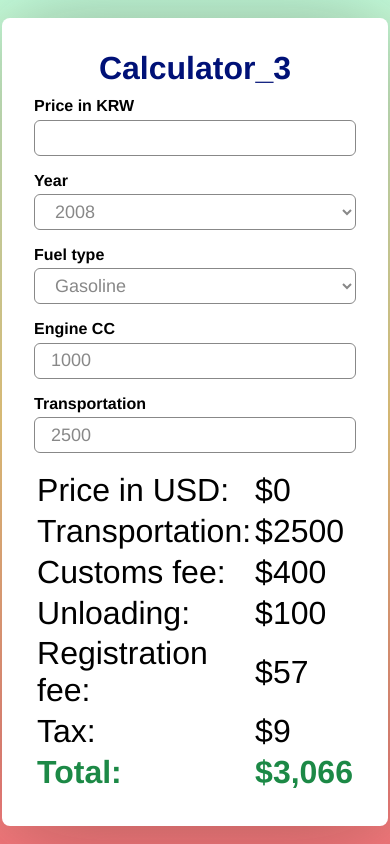
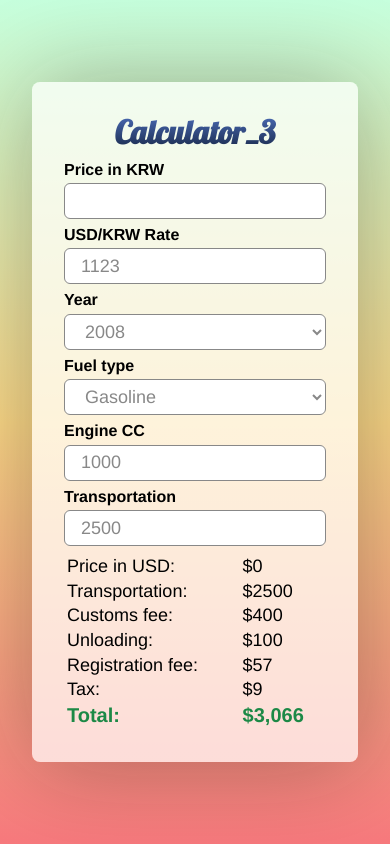
Before and after one commit to rgitaccount/Calculator, a plain HTML site: page index.html in a window 390 px wide. Drawn offline with nearby package versions, Linux system fonts and the light colour scheme.

Commit message:
New fonts added

```diff
--- a/css/style.css
+++ b/css/style.css
@@ -34,6 +34,10 @@
   text-align: center;
   color: #017;
   margin: 0 0 10px 0;
+  font-family: 'Lobster', 'Arial';
+  background: -webkit-linear-gradient(#4b6cb7, #182848);
+  -webkit-background-clip: text;
+  -webkit-text-fill-color: transparent;
 }
 
 p {
@@ -45,7 +49,7 @@
 .container {
   max-width: 480px;
   margin: 0 auto;
-  background-color: #fff;
+  background-color: rgba(255, 255, 255, 0.7);
   padding: 35px;
   box-shadow: 2px 2px 96px #11111152;
   border-radius: 8px;
@@ -82,7 +86,7 @@
   width: 100%;
   font-size: 18px;
   padding: 0 16px;
-  margin-bottom: 16px;
+  margin-bottom: 7px;
 }
 input:focus, select:focus {
   background-color: #fff;
@@ -103,18 +107,7 @@
   text-align: left;
   transition: all 0.3s ease-in;
 }
-@media (max-width: 512px) {
-  .payment {
-    font-size: 40px;
-    transition: all 0.3s ease-in;
-  }
-}
-@media (max-width: 400px) {
-  .payment {
-    font-size: 32px;
-    transition: all 0.3s ease-in;
-  }
-}
+
 
 .payment_total {
   color: #1c8946;
@@ -123,21 +116,3 @@
   font-weight: bold;
   transition: all 0.3s ease-in;
 }
-@media (max-width: 512px) {
-  .payment_total {
-    font-size: 40px;
-    transition: all 0.3s ease-in;
-  }
-}
-@media (max-width: 400px) {
-  .payment_total {
-    font-size: 32px;
-    transition: all 0.3s ease-in;
-  }
-}
-
-@media (max-height: 750px) {
-  body {
-    height: 100%;
-  }
-}
--- a/index.html
+++ b/index.html
@@ -8,6 +8,7 @@
 <script src="https://use.typekit.net/nxw4uqt.js"></script>
 <script>try{Typekit.load({ async: true });}catch(e){}</script>
     <link rel="stylesheet" href="https://cdnjs.cloudflare.com/ajax/libs/normalize/5.0.0/normalize.min.css">
+    <link href="https://fonts.googleapis.com/css?family=Lobster" rel="stylesheet">
 
 
       <link rel="stylesheet" href="css/style.css">
@@ -23,6 +24,9 @@
 			<h1>Calculator_3</h1>
 			<label for="price">Price in KRW</label>
 			<input type="number" name="price" class="currency" v-model.number="price"/>
+			<br/>
+			<label for="rate">USD/KRW Rate</label>
+			<input type="number" name="rate" class="currency" v-model.number="rate"/>
 			<br/>
 			<label for="year">Year</label>
 			<select name="year" v-model="year">
```
